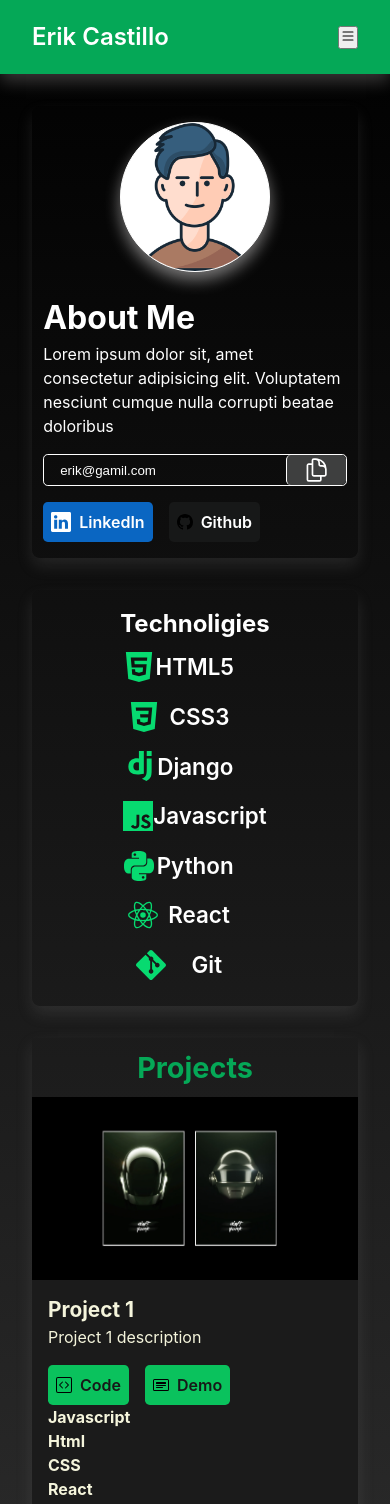
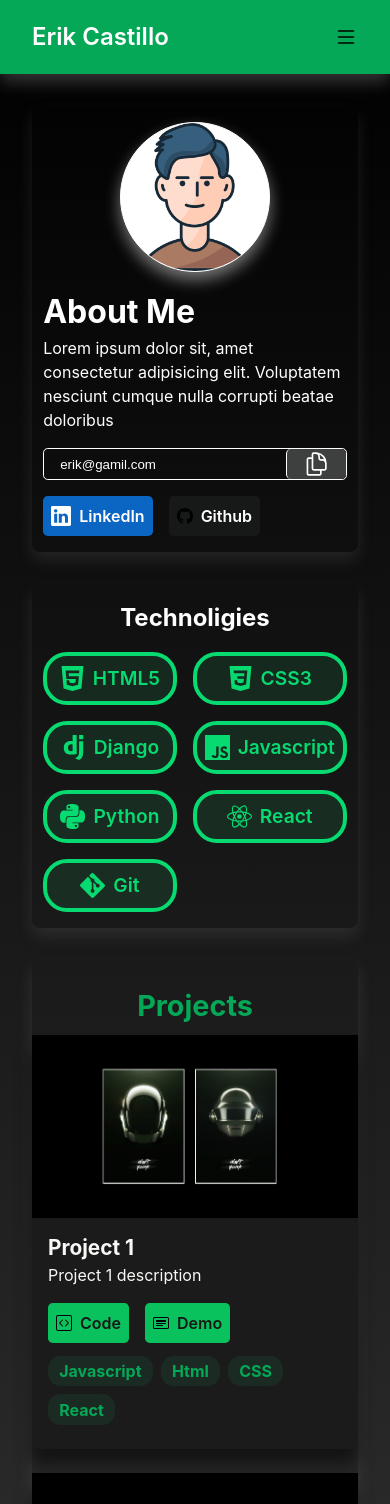
Before and after one commit to Erik5CA/portfolio, a React (Vite) app: page / in a window 390 px wide. Shown: the top 1504 px of the page. Built offline with nearby package versions, Linux system fonts and the light colour scheme.

Commit message:
new styles and responsive dising

```diff
--- a/src/styles/About.css
+++ b/src/styles/About.css
@@ -8,6 +8,11 @@
   display: flex;
   flex-direction: column;
   align-items: center;
+}
+
+.container-about-image {
+  display: flex;
+  justify-content: center;
 }
 
 .about-image {
@@ -56,6 +61,7 @@
 }
 
 .container-links {
+  transition: all 0.2s ease;
   & .github {
     background-color: #171818;
   }
@@ -86,3 +92,17 @@
   display: flex;
   gap: 1rem;
 }
+
+.container-links:hover {
+  scale: 1.1;
+}
+
+@media screen and (width > 750px) {
+  .container-about {
+    display: grid;
+    grid-template-columns: 2fr 3fr;
+    /* flex-direction: row; */
+    gap: 2rem;
+    padding: 5rem;
+  }
+}
--- a/src/styles/GridProjects.css
+++ b/src/styles/GridProjects.css
@@ -2,7 +2,9 @@
   display: flex;
   flex-direction: column;
   /* margin: 1.5rem; */
-  box-shadow: 0 0.5rem 1rem rgba(158, 158, 158, 0.15);
+  padding: 1rem 0;
+  border-radius: 0.5rem;
+  box-shadow: 0 0.5rem 1rem rgba(185, 184, 184, 0.15);
   & h2 {
     font-size: 1.8rem;
     padding: 0.5rem;
@@ -15,8 +17,10 @@
   flex-wrap: wrap;
   width: 100%;
   gap: 1.5rem;
+  align-self: center;
   align-items: center;
   justify-content: center;
+  max-width: 800px;
 }
 
 .grid-projects-item {
@@ -25,20 +29,44 @@
   background-color: rgb(27, 27, 27);
   /* outline: 1px solid white; */
   border-radius: 0.5rem;
+  box-shadow: -1px 1rem 1rem 0 rgba(17, 17, 17, 0.842);
+
   & .grid-projects-item-image {
     & img {
       width: 100%;
     }
   }
   & .grid-projects-item-content {
+    display: flex;
+    flex-direction: column;
     padding: 0.5rem 1rem;
-    color: beige;
+    color: rgb(248, 248, 246);
     margin-bottom: 0.5rem;
-    & h3 {
+    & .title-project {
       font-size: 1.3rem;
     }
     & p {
+      display: block;
       margin-bottom: 1rem;
     }
   }
 }
+
+.container-project-techs {
+  width: 100%;
+  /* display: flex; */
+  gap: 1rem;
+  /* padding: 0.5rem; */
+  border-radius: 0.3rem;
+  font-weight: 600;
+  margin-top: 0.8rem;
+  & h4 {
+    margin: 0 0.5rem 0.5rem 0;
+    display: inline-block;
+    padding: 0.2rem 0.7rem;
+    background-color: rgba(30, 240, 135, 0.075);
+    color: var(--secondary-color);
+    /* border: 1px solid var(--secondary-color); */
+    border-radius: 0.8rem;
+  }
+}
--- a/src/styles/ListTecnologies.css
+++ b/src/styles/ListTecnologies.css
@@ -7,31 +7,44 @@
   display: flex;
   flex-direction: column;
   align-items: center;
+  & h2 {
+    margin-bottom: 1rem;
+  }
 }
 
-.container-technology .css {
-  background-color: #1572b6;
+.container-list-technologies {
+  display: grid;
+  grid-template-columns: 1fr 1fr;
+  width: 100%;
+  /* flex-wrap: wrap; */
+  gap: 1rem;
 }
+
 .container-technology {
   display: flex;
-  /* background-color: #e34f26; */
-  width: 80%;
+  /* width: fit-content; */
+  gap: 0.5rem;
+  background-color: rgba(28, 85, 54, 0.342);
+  /* background: rgb(5, 243, 124); */
   padding: 0.5rem;
-  border-radius: 0.5rem;
-  justify-content: space-around;
+  border: 0.3rem solid var(--tertiary-color);
+  border-radius: 1.5rem;
+  justify-content: center;
   align-items: center;
+  /* box-shadow: 0 0 0.1rem 0.1rem black; */
   & p {
-    font-size: 1.4rem;
+    font-size: 1.2rem;
+    color: var(--tertiary-color);
     font-weight: 600;
-    color: #fff;
   }
   & img {
-    width: 30px;
-    height: 30px;
-  }
-  & .css {
-    background-color: #1572b6;
-    width: 100%;
-    display: flex;
+    width: 25px;
+    height: 25px;
   }
 }
+
+@media screen and (width > 750px) {
+  .container-list-technologies {
+    grid-template-columns: 1fr 1fr 1fr 1fr;
+  }
+}
--- a/src/styles/Navbar.css
+++ b/src/styles/Navbar.css
@@ -1,11 +1,15 @@
 .container-navbar {
   background-color: #05a857;
+  width: 100%;
   display: flex;
   flex-direction: row;
   justify-content: space-between;
   align-items: center;
   padding: 1.2rem 2rem;
+  /* position: fixed; */
   box-shadow: 0 0.5rem 1rem rgba(248, 246, 246, 0.212);
+  /* overflow-x: hidden; */
+  /* z-index: 10; */
 }
 
 .container-navbar-links {
@@ -34,6 +38,59 @@
   color: rgb(2, 58, 27);
 }
 
+/* .menu-mobile.hidden {
+  display: none;
+  right: -150%;
+  transition: all 0.2s ease-in-out;
+} */
+
+.menu-mobile {
+  background-color: rgba(8, 48, 29, 0.589);
+  width: 100vw;
+  height: 100vh;
+  position: absolute;
+  top: 0;
+  right: -100%;
+  display: flex;
+  flex-direction: row-reverse;
+  transition: all 0.5s ease-in-out;
+  backdrop-filter: blur(10px);
+  /* z-index: 100; */
+}
+
+.show {
+  right: 0;
+  transition: all 0.5s ease-in-out;
+}
+
+.container-navbar-links-mobile {
+  display: flex;
+  background-color: var(--secondary-color);
+  padding: 1rem;
+  width: 80vw;
+  height: 100vh;
+  display: flex;
+  flex-direction: column;
+  gap: 1.5rem;
+  & li {
+    margin: 0.5rem;
+    padding: 0.3rem;
+    & a {
+      text-decoration: none;
+      color: rgb(24, 23, 23);
+      font-size: 1.2rem;
+      font-weight: 600;
+      transition: all 0.2s ease-in-out;
+    }
+    & :focus {
+      color: rgb(255, 255, 255);
+      background-color: #03522b;
+      border-radius: 0.3rem;
+      padding: 0.5rem;
+    }
+  }
+}
+
 .navbar-logo {
   color: white;
   font-size: 1.5rem;
@@ -42,8 +99,47 @@
   cursor: pointer;
 }
 
-.burguer-svg {
-  fill: #0c0c0c;
-  width: 2rem;
-  height: 2rem;
+.burger-button {
+  background-color: transparent;
+  border: none;
+  color: white;
+  width: 1.5rem;
+  height: 1.5rem;
+  transition: all ease 0.5s;
+  & img {
+    width: 100%;
+    height: 100%;
+  }
 }
+
+.button-close {
+  background-color: transparent;
+  border: none;
+  color: white;
+  width: 1.5rem;
+  height: 1.5rem;
+  transition: all ease 0.5s;
+  align-self: self-end;
+  margin: 0 0.8rem;
+  & img {
+    width: 100%;
+    height: 100%;
+  }
+}
+
+.burger-button:focus {
+  outline: 1px solid black;
+  border-radius: 0.1rem;
+}
+
+@media screen and (width > 500px) {
+  .menu-mobile {
+    display: none;
+  }
+  .container-navbar-links {
+    display: flex;
+  }
+  .burger-button {
+    display: none;
+  }
+}
```
